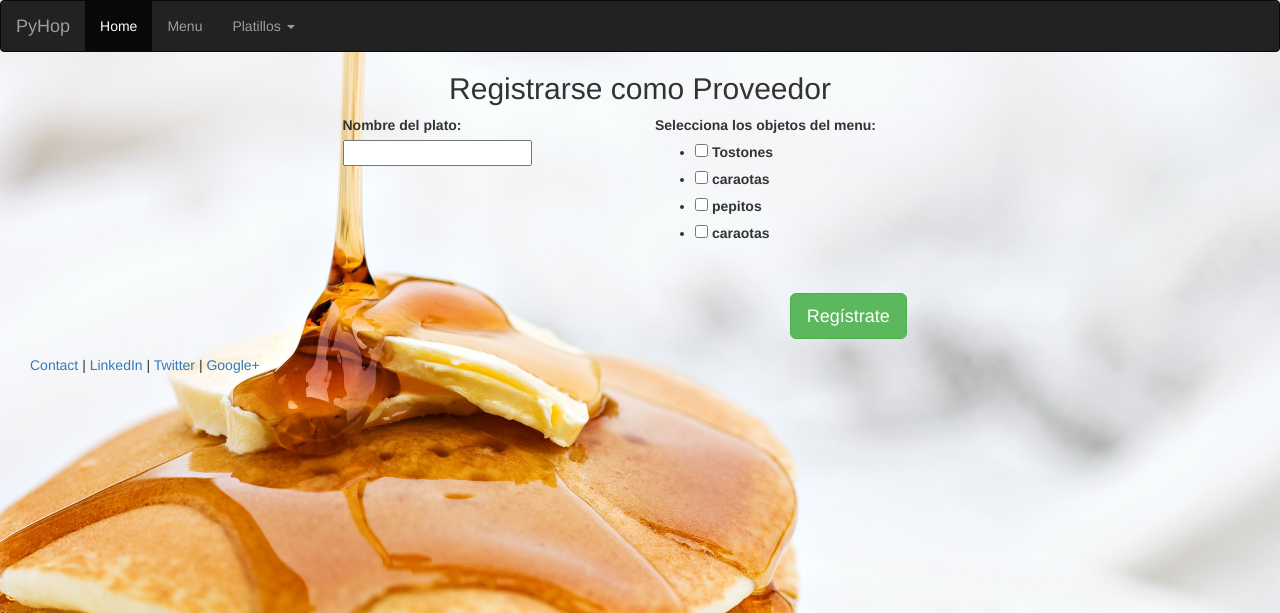
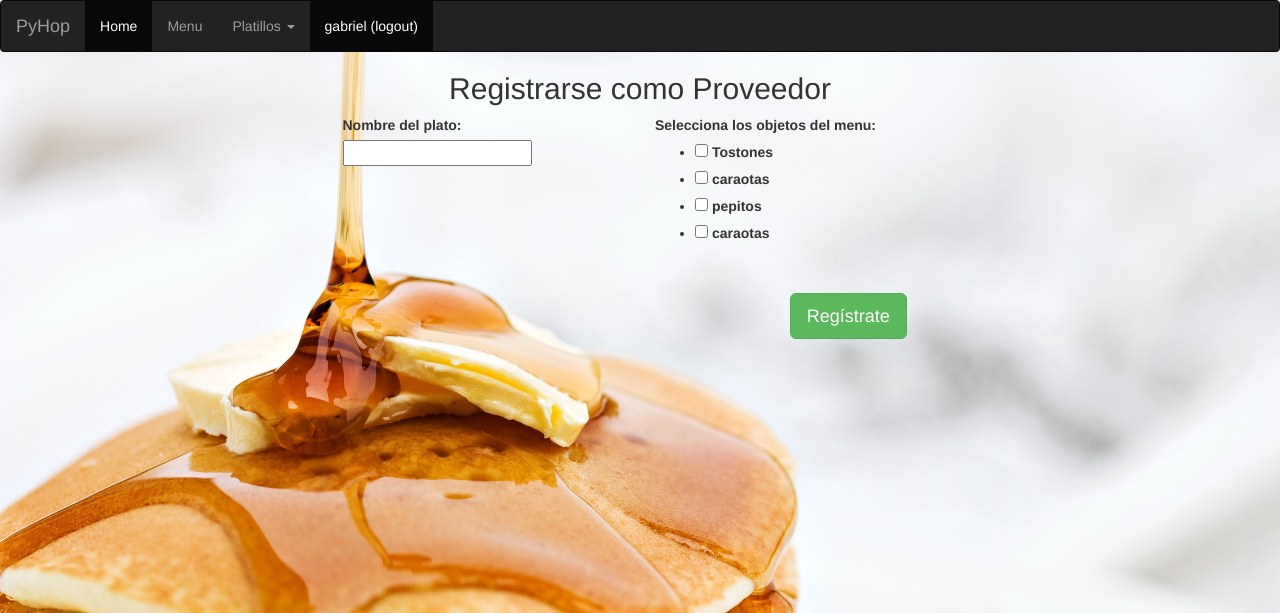
Before and after one commit to Imme2/SoftwareProyectoPyhub, a Django app: page /menu/crear/ in a window 1280 px wide. Shown: the top 613 px of the page. Run offline with Django 3.2, Linux system fonts and the light colour scheme; a user stored in the database is signed in; data comes from the database, SQL or seed files in the repository; both versions use the stored data as it was after the commit; some libraries are stand-ins or nearby versions.

Commit message:
Arreglado el header para reanadir logout

```diff
--- a/Registro/templates/registro/header.html
+++ b/Registro/templates/registro/header.html
@@ -51,6 +51,9 @@
             <li><a href="#">Bollo con carne molida</a></li>
           </ul>
         </li>
+        {% if user.is_authenticated %}
+        <li class="active"><a href="http://127.0.0.1:8000/registro/logout/">{{ user.username }} (logout)<span class="sr-only">(current)</span></a></li>
+        {% endif %}
       </ul>
     </div><!-- /.navbar-collapse -->
   </div><!-- /.container-fluid -->
@@ -59,7 +62,7 @@
   {% endblock %}
 	<footer>
 		<div class="container-fluid" style='margin-left:15px'>
-			<p><a href="#" target="blank">Contact</a> | <a href="#" target="blank">LinkedIn</a> | <a href="#" target="blank">Twitter</a> | <a href="#" target="blank">Google+</a></p>
+		<!--	<p><a href="#" target="blank">Contact</a> | <a href="#" target="blank">LinkedIn</a> | <a href="#" target="blank">Twitter</a> | <a href="#" target="blank">Google+</a></p> -->
 		</div>
 	</footer>
 
```
Also changed, not shown: db.sqlite3.
